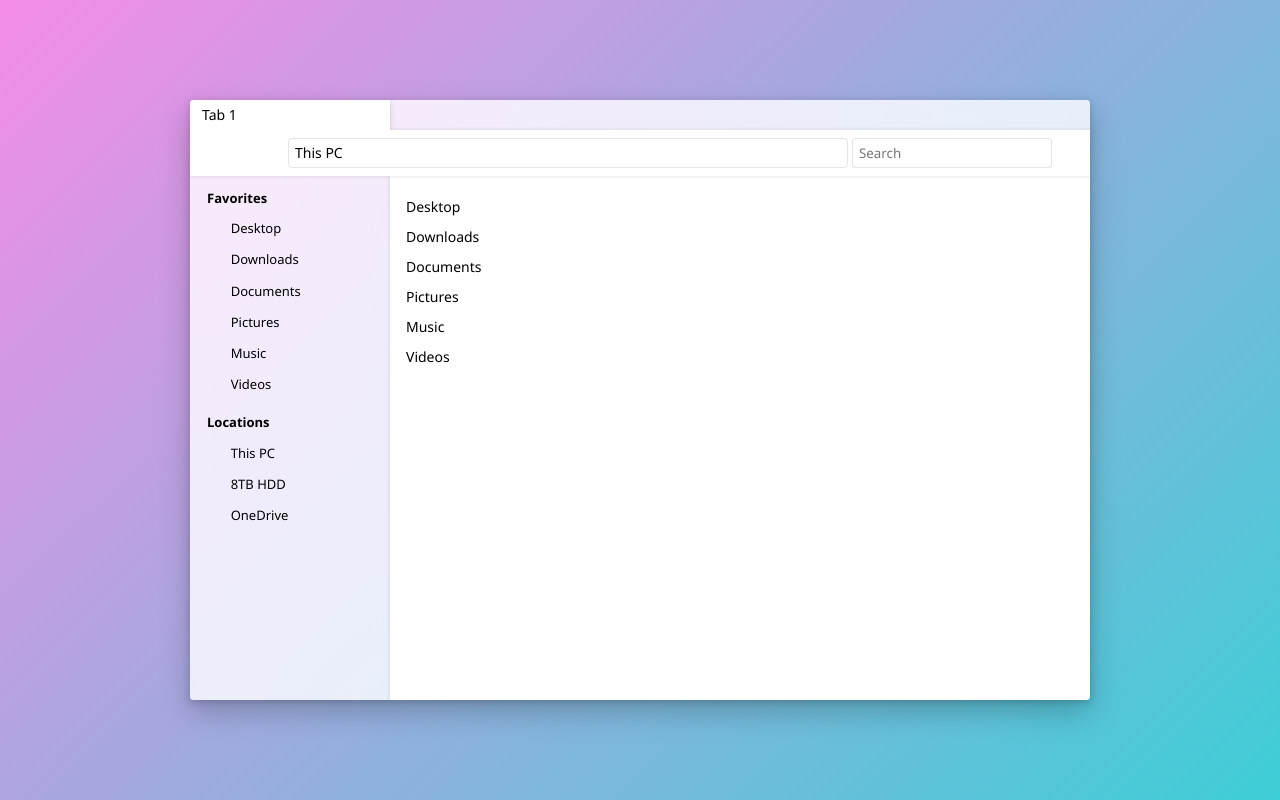
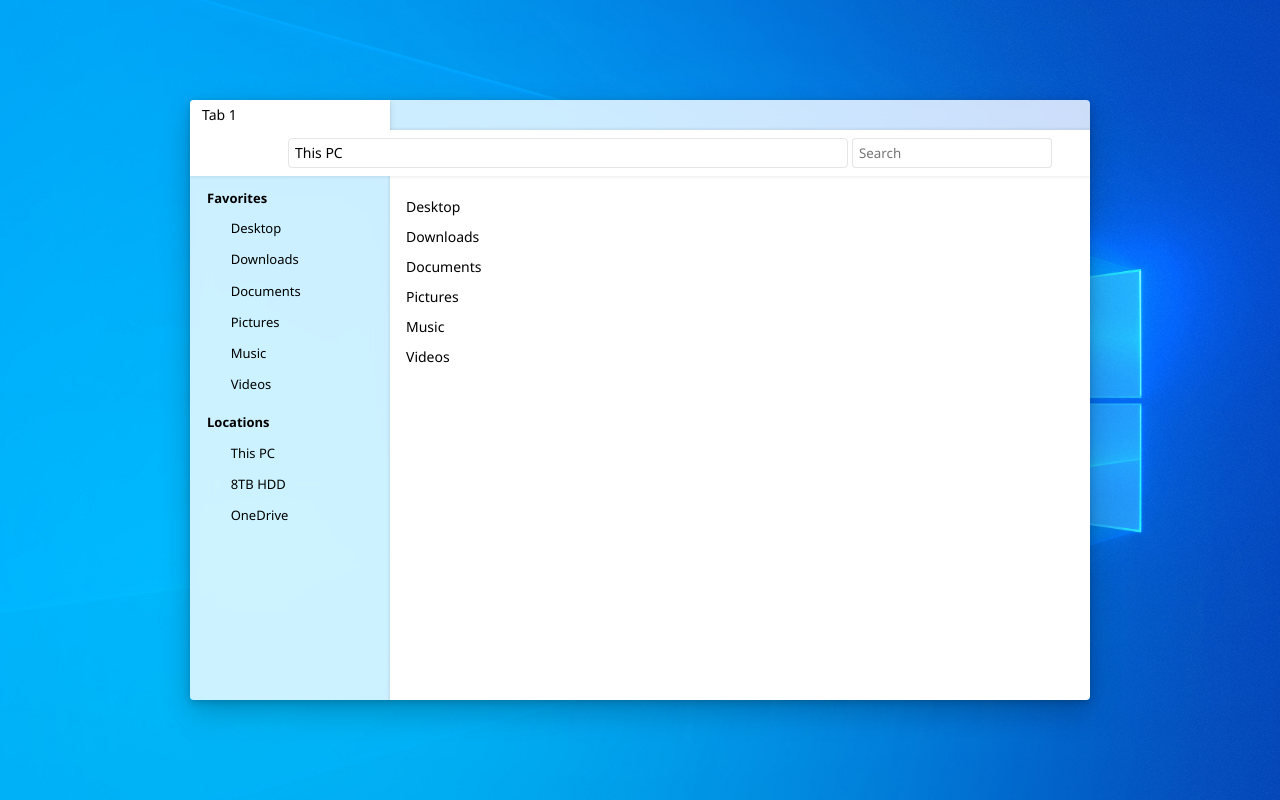
Before and after one commit to vdbongard/explorer, a React (Create React App) app: page / in a window 1280 px wide. Built offline with nearby package versions, Linux system fonts and the light colour scheme.

Commit message:
Added windows default background

```diff
--- a/src/App.scss
+++ b/src/App.scss
@@ -1,8 +1,8 @@
 @import 'styles/variables.scss';
 
 .App {
-  background: rgb(244, 140, 230);
-  background: linear-gradient(135deg, rgba(244, 140, 230, 1) 0%, rgba(61, 206, 214, 1) 100%);
+  background: url('bg0.jpg');
+  background-size: cover;
   min-height: 100vh;
   color: white;
 }
```
Also changed, not shown: src/bg0.jpg (added).
